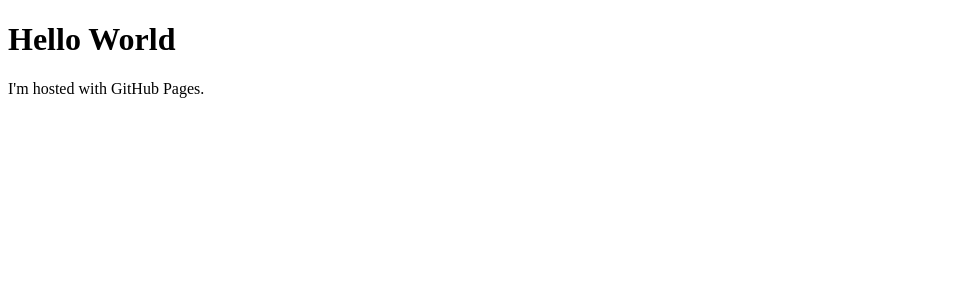
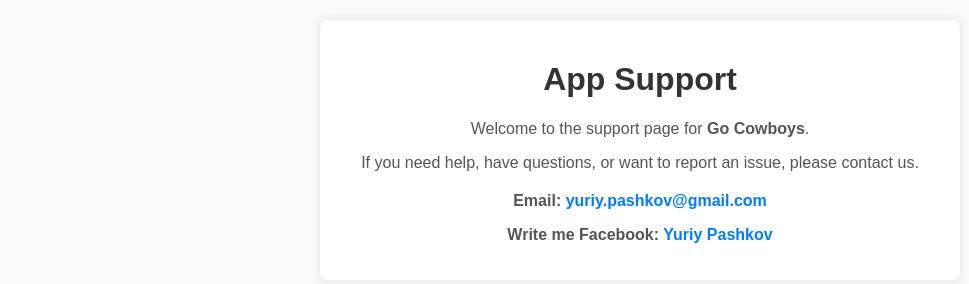
Before and after one commit to yuriypashkov/yuriypashkov.github.io, a plain HTML site: page index.html in a window 1280 px wide. Shown: the whole page, without its empty margins (0-969 px from the left). Drawn offline with Linux system fonts and the light colour scheme.

Commit message:
Update index.html

```diff
--- a/index.html
+++ b/index.html
@@ -1,7 +1,53 @@
 <!DOCTYPE html>
-<html>
+<html lang="en">
+<head>
+    <meta charset="UTF-8">
+    <meta name="viewport" content="width=device-width, initial-scale=1.0">
+    <title>App Support</title>
+    <style>
+        body {
+            font-family: Arial, sans-serif;
+            margin: 0;
+            padding: 20px;
+            text-align: center;
+            background-color: #f8f9fa;
+        }
+        .container {
+            max-width: 600px;
+            margin: auto;
+            background: white;
+            padding: 20px;
+            border-radius: 8px;
+            box-shadow: 0 0 10px rgba(0, 0, 0, 0.1);
+        }
+        h1 {
+            color: #333;
+        }
+        p {
+            color: #555;
+        }
+        .contact {
+            margin-top: 20px;
+            font-weight: bold;
+        }
+        a {
+            color: #007bff;
+            text-decoration: none;
+        }
+        a:hover {
+            text-decoration: underline;
+        }
+    </style>
+</head>
 <body>
-<h1>Hello World</h1>
-<p>I'm hosted with GitHub Pages.</p>
+    <div class="container">
+        <h1>App Support</h1>
+        <p>Welcome to the support page for <strong>Go Cowboys</strong>.</p>
+        <p>If you need help, have questions, or want to report an issue, please contact us.</p>
+        <div class="contact">
+            <p>Email: <a href="mailto:yuriy.pashkov@gmail.com">yuriy.pashkov@gmail.com</a></p>
+            <p>Write me Facebook: <a href="https://facebook.com/yuriy.pashkov.2024/" target="_blank">Yuriy Pashkov</a></p>
+        </div>
+    </div>
 </body>
 </html>
```
